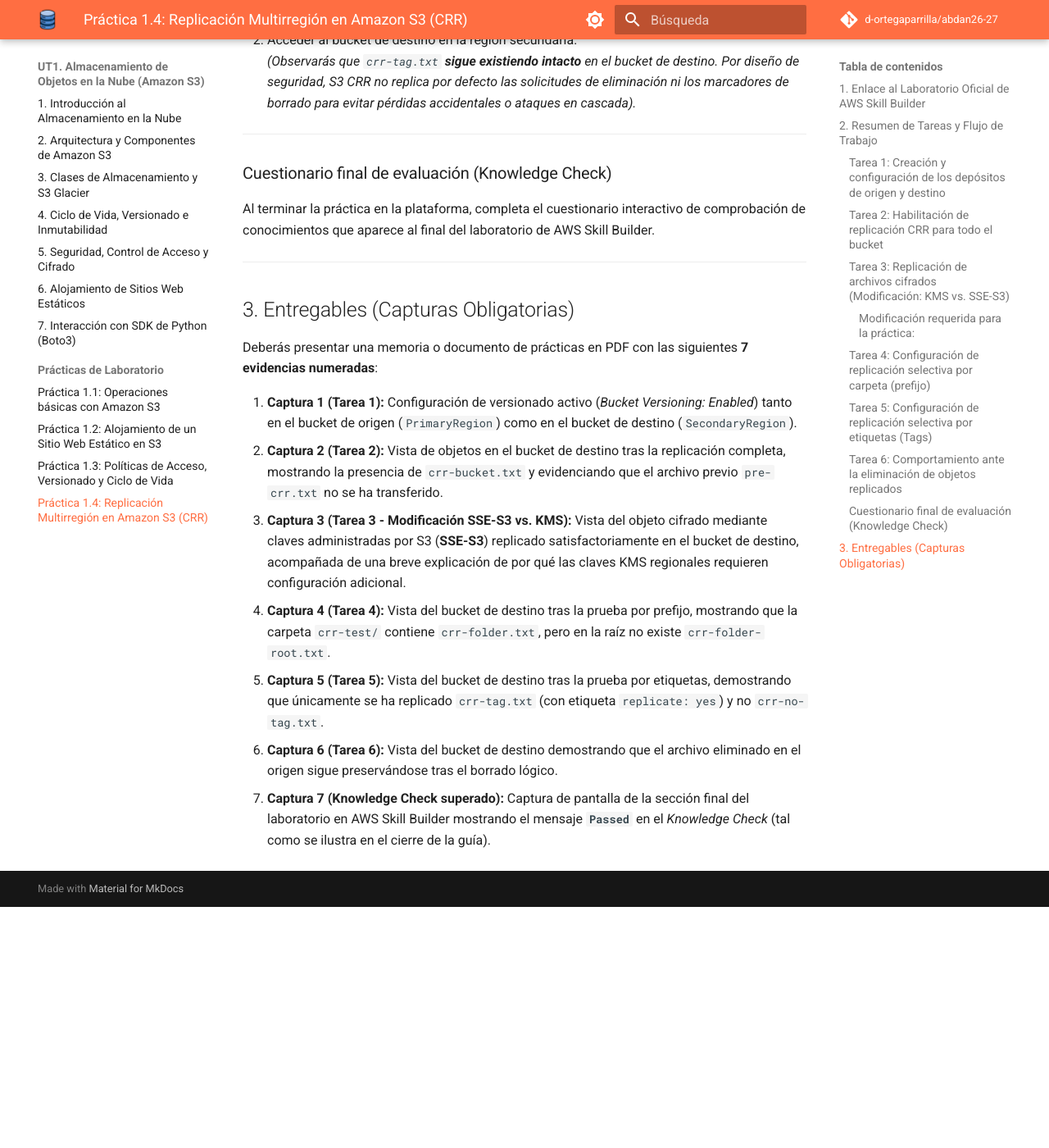
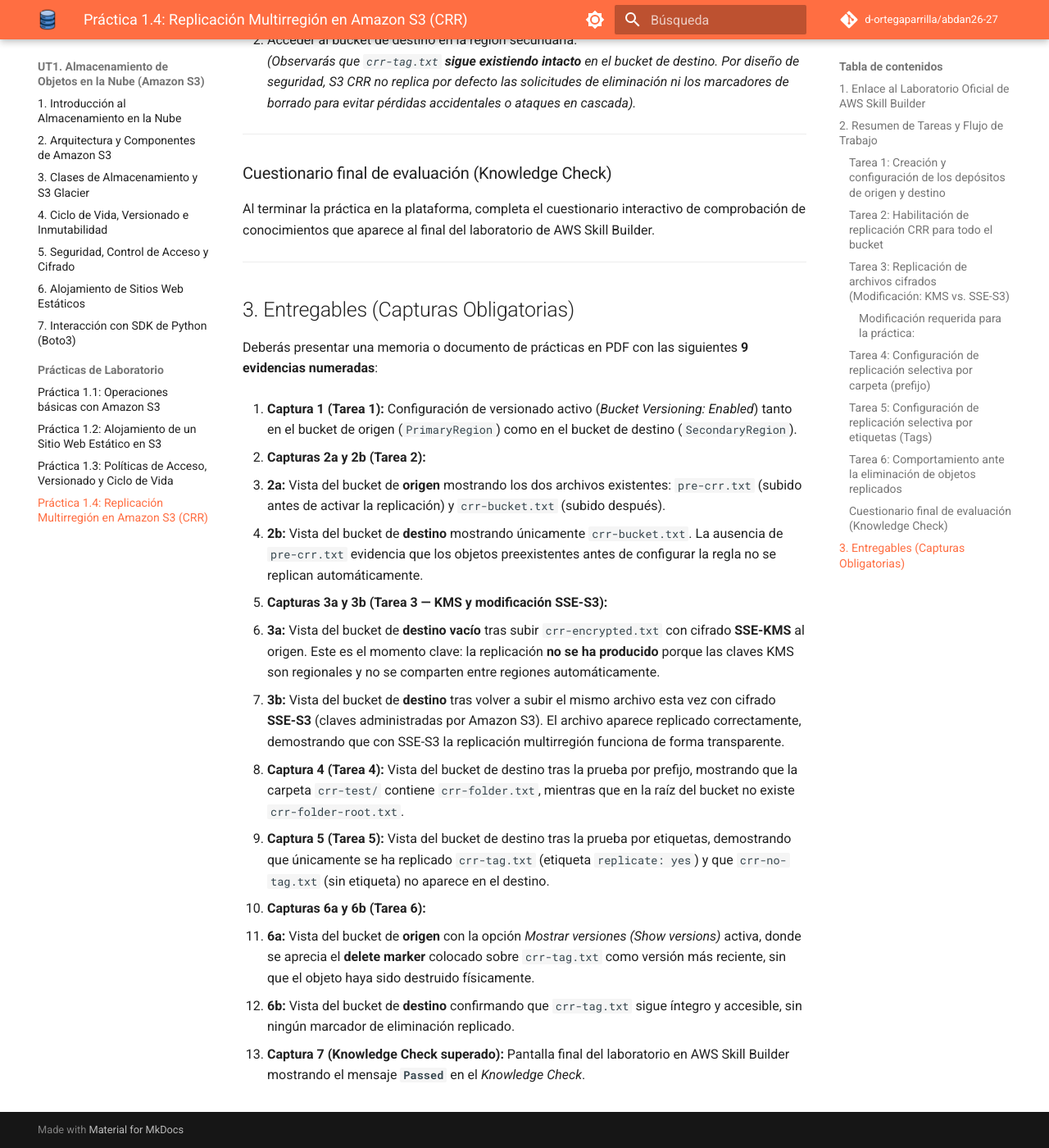
Before and after one commit to d-ortegaparrilla/abdan26-27, an MkDocs documentation site: the page built from docs/UT1/practicas/practica-4-replicacion-multiregion-crr.md, in a window 1280 px wide and 1400 px high, scrolled down 3254 px. Shown: the whole window at 82% size. Built offline with MkDocs 1.6.1 and Material for MkDocs 9.7.7, drawn with Linux system fonts in a browser that asks for light colours; comment, search, counter and statistics services are not loaded; before the commit the page ends 4360 px from its top, so only the background shows below that.

Commit message:
Mejorar entregables Práctica 1.4: desglosar capturas de fallo y éxito en tareas 2, 3 y 6

```diff
--- a/docs/UT1/practicas/practica-4-replicacion-multiregion-crr.md
+++ b/docs/UT1/practicas/practica-4-replicacion-multiregion-crr.md
@@ -97,12 +97,24 @@ Al terminar la práctica en la plataforma, completa el cuestionario interactivo
 
 ## 3. Entregables (Capturas Obligatorias)
 
-Deberás presentar una memoria o documento de prácticas en PDF con las siguientes **7 evidencias numeradas**:
+Deberás presentar una memoria o documento de prácticas en PDF con las siguientes **9 evidencias numeradas**:
 
 1. **Captura 1 (Tarea 1):** Configuración de versionado activo (*Bucket Versioning: Enabled*) tanto en el bucket de origen (`PrimaryRegion`) como en el bucket de destino (`SecondaryRegion`).
-2. **Captura 2 (Tarea 2):** Vista de objetos en el bucket de destino tras la replicación completa, mostrando la presencia de `crr-bucket.txt` y evidenciando que el archivo previo `pre-crr.txt` no se ha transferido.
-3. **Captura 3 (Tarea 3 - Modificación SSE-S3 vs. KMS):** Vista del objeto cifrado mediante claves administradas por S3 (**SSE-S3**) replicado satisfactoriamente en el bucket de destino, acompañada de una breve explicación de por qué las claves KMS regionales requieren configuración adicional.
-4. **Captura 4 (Tarea 4):** Vista del bucket de destino tras la prueba por prefijo, mostrando que la carpeta `crr-test/` contiene `crr-folder.txt`, pero en la raíz no existe `crr-folder-root.txt`.
-5. **Captura 5 (Tarea 5):** Vista del bucket de destino tras la prueba por etiquetas, demostrando que únicamente se ha replicado `crr-tag.txt` (con etiqueta `replicate: yes`) y no `crr-no-tag.txt`.
-6. **Captura 6 (Tarea 6):** Vista del bucket de destino demostrando que el archivo eliminado en el origen sigue preservándose tras el borrado lógico.
-7. **Captura 7 (Knowledge Check superado):** Captura de pantalla de la sección final del laboratorio en AWS Skill Builder mostrando el mensaje **`Passed`** en el *Knowledge Check* (tal como se ilustra en el cierre de la guía).
+
+2. **Capturas 2a y 2b (Tarea 2):**
+   - **2a:** Vista del bucket de **origen** mostrando los dos archivos existentes: `pre-crr.txt` (subido antes de activar la replicación) y `crr-bucket.txt` (subido después).
+   - **2b:** Vista del bucket de **destino** mostrando únicamente `crr-bucket.txt`. La ausencia de `pre-crr.txt` evidencia que los objetos preexistentes antes de configurar la regla no se replican automáticamente.
+
+3. **Capturas 3a y 3b (Tarea 3 — KMS y modificación SSE-S3):**
+   - **3a:** Vista del bucket de **destino vacío** tras subir `crr-encrypted.txt` con cifrado **SSE-KMS** al origen. Este es el momento clave: la replicación **no se ha producido** porque las claves KMS son regionales y no se comparten entre regiones automáticamente.
+   - **3b:** Vista del bucket de **destino** tras volver a subir el mismo archivo esta vez con cifrado **SSE-S3** (claves administradas por Amazon S3). El archivo aparece replicado correctamente, demostrando que con SSE-S3 la replicación multirregión funciona de forma transparente.
+
+4. **Captura 4 (Tarea 4):** Vista del bucket de destino tras la prueba por prefijo, mostrando que la carpeta `crr-test/` contiene `crr-folder.txt`, mientras que en la raíz del bucket no existe `crr-folder-root.txt`.
+
+5. **Captura 5 (Tarea 5):** Vista del bucket de destino tras la prueba por etiquetas, demostrando que únicamente se ha replicado `crr-tag.txt` (etiqueta `replicate: yes`) y que `crr-no-tag.txt` (sin etiqueta) no aparece en el destino.
+
+6. **Capturas 6a y 6b (Tarea 6):**
+   - **6a:** Vista del bucket de **origen** con la opción *Mostrar versiones (Show versions)* activa, donde se aprecia el **delete marker** colocado sobre `crr-tag.txt` como versión más reciente, sin que el objeto haya sido destruido físicamente.
+   - **6b:** Vista del bucket de **destino** confirmando que `crr-tag.txt` sigue íntegro y accesible, sin ningún marcador de eliminación replicado.
+
+7. **Captura 7 (Knowledge Check superado):** Pantalla final del laboratorio en AWS Skill Builder mostrando el mensaje **`Passed`** en el *Knowledge Check*.
```
